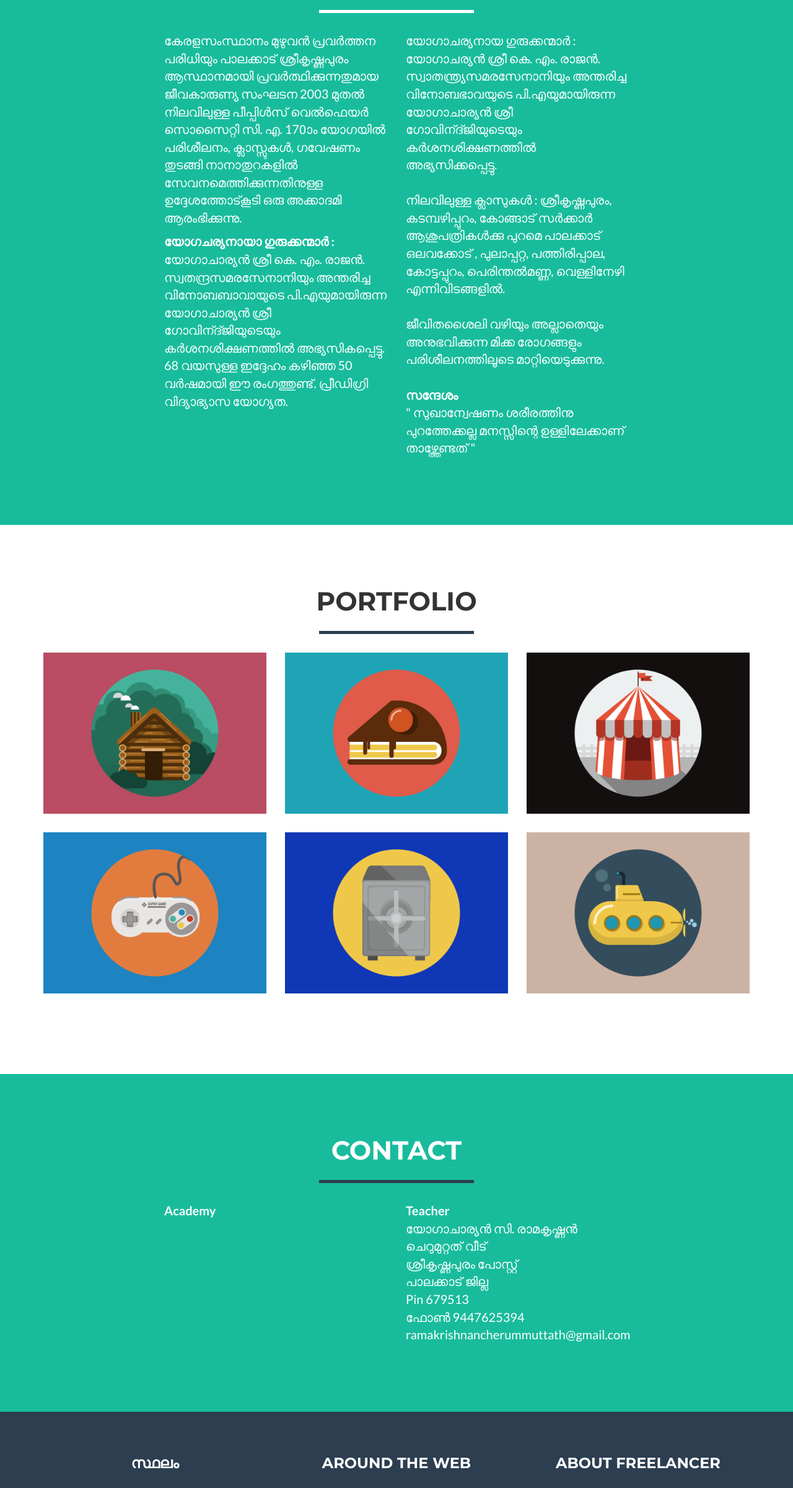
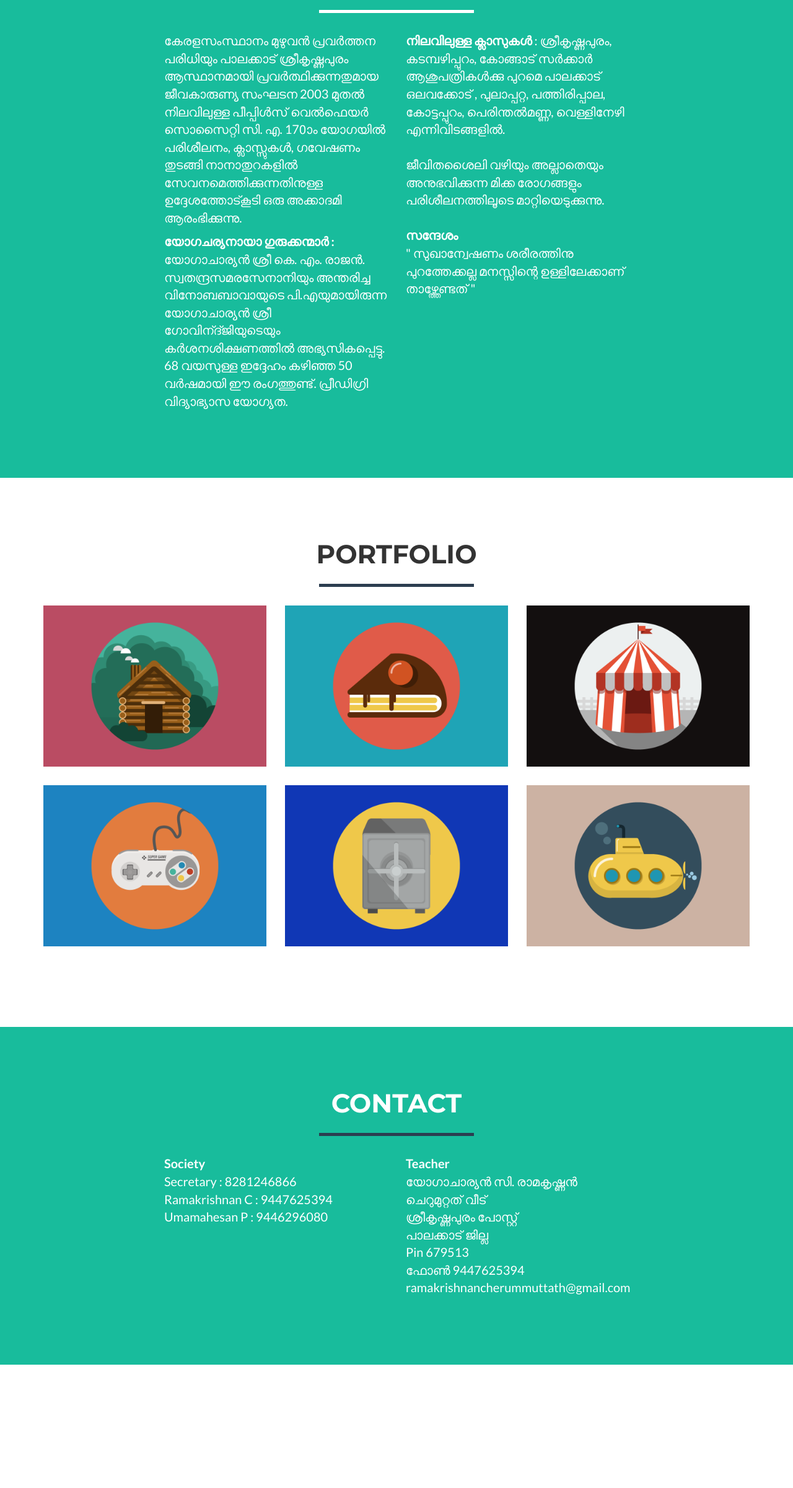
Before and after one commit to SUguy/yoga, a website: page index.html in a window 1280 px wide. Shown: the part 1454-3855 px from the top of the page at 62% size. After the commit the page ends 3656 px from the top, so only its background shows below. Drawn offline with nearby package versions, Linux system fonts and the light colour scheme.

Commit message:
contact no, names below pics of founders

```diff
--- a/index.html
+++ b/index.html
@@ -121,12 +121,7 @@
             </div>
             <div class="col-lg-4">
               <p>
-                യോഗാചര്യനായ ഗുരുക്കന്മാർ :
-                യോഗാചര്യൻ ശ്രീ കെ. എം. രാജൻ. സ്വാതന്ത്ര്യസമരസേനാനിയും അന്തരിച്ച  വിനോബഭാവയുടെ പി.എയുമായിരുന്ന
-                യോഗാചാര്യൻ ശ്രീ ഗോവിന്ദ്ജിയുടെയും കർശനശിക്ഷണത്തിൽ അഭ്യസിക്കപ്പെട്ടു.
-                <br>
-                <br>
-                നിലവിലുള്ള ക്ലാസുകൾ :
+                <b>നിലവിലുള്ള ക്ലാസുകൾ</b> :
                 ശ്രീകൃഷ്ണപുരം, കടമ്പഴിപ്പുറം, കോങ്ങാട് സർക്കാർ ആശുപത്രികൾക്കു പുറമെ പാലക്കാട് ഒലവക്കോട് , പുലാപ്പറ്റ, പത്തിരിപ്പാല, കോട്ടപ്പുറം, പെരിന്തൽമണ്ണ, വെള്ളിനേഴി എന്നിവിടങ്ങളിൽ.
                 <br>
                 <br>
@@ -229,7 +224,11 @@
           <div class="row">
 
             <div class="col-lg-4 col-lg-offset-2">
-              <p><b>Academy</b></p>
+              <p><b>Society</b><br>
+                Secretary : <a class="link" href="tel:+918281246866">8281246866</a><br>
+                Ramakrishnan C : <a class="link" href="tel:+919447625394">9447625394</a><br>
+                Umamahesan P : <a class="link" href="tel:+919446296080">9446296080</a><br>
+              </p>
 
             </div>
             <div class="col-lg-4">
@@ -248,7 +247,7 @@
         </div>
       </section>
 
-      <!-- Footer -->
+      <!-- Footer
       <footer class="text-center">
         <div class="footer-above">
           <div class="container">
@@ -296,6 +295,7 @@
             </div>
           </div>
         </footer>
+      -->
 
         <!-- Scroll to Top Button (Only visible on small and extra-small screen sizes) -->
         <div class="scroll-top page-scroll hidden-sm hidden-xs hidden-lg hidden-md">
```
Also changed, not shown: pws.html (+4 -1 lines), img/LOGO FINAL.jpg (added).
